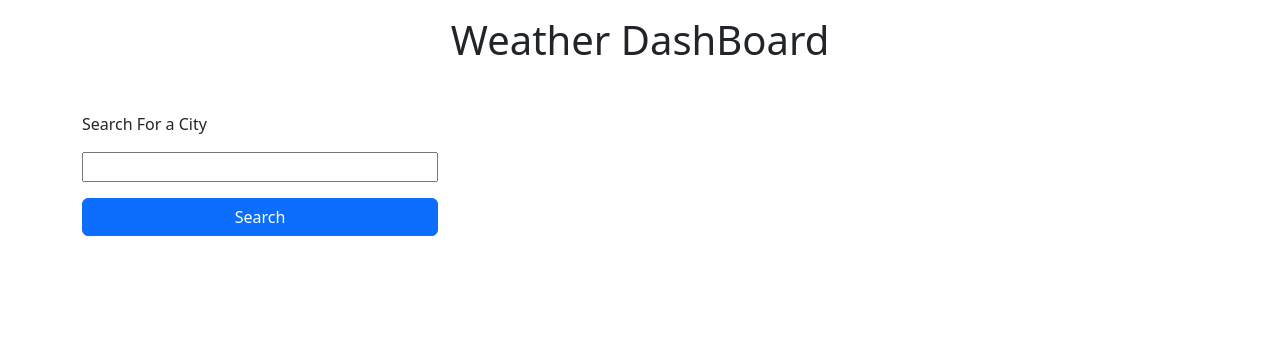
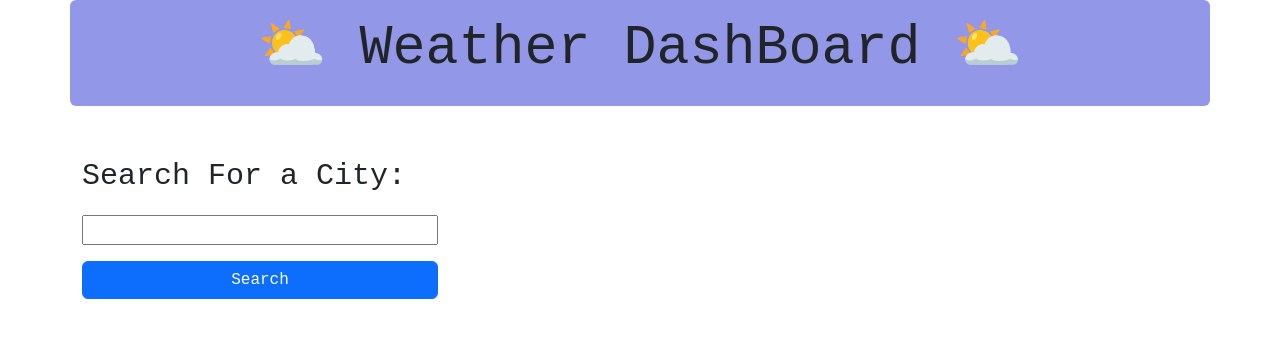
Before and after one commit to TMW93/weather-dashboard, a plain HTML site: page index.html in a window 1280 px wide. Drawn offline with nearby package versions, Linux system fonts and the light colour scheme.

Commit message:
added some more styling

```diff
--- a/assets/css/style.css
+++ b/assets/css/style.css
@@ -0,0 +1,19 @@
+body {
+  font-family: monospace, Arial, sans-serif;
+}
+
+#header-container {
+  background-color: rgba(29, 41, 205, 0.477);
+}
+
+h1 {
+  font-size: 55px;
+}
+
+.form-label {
+  font-size: 30px;
+}
+
+.card-header {
+  color: rgba(21, 68, 187, 0.71);
+}
--- a/assets/js/script.js
+++ b/assets/js/script.js
@@ -65,6 +65,7 @@ function createCards(city) {
         let cityNameEl = document.createElement(`div`);
         cityNameEl.textContent = name + ` (` + currentDate + `)`;
         cityNameEl.classList = `card-header`;
+        cityNameEl.setAttribute(`style`, `font-size: 20px`);
         cardBodyEl.appendChild(cityNameEl);
 
 
@@ -73,6 +74,7 @@ function createCards(city) {
         tempIconEl.setAttribute(`src`, iconURL);
         tempIconEl.setAttribute(`width`, `192px`);
         tempIconEl.setAttribute(`height` , `200px`);
+        tempIconEl.classList = `mx-auto`;
         cardBodyEl.appendChild(tempIconEl);
 
         let listEl = document.createElement(`ul`);
@@ -97,8 +99,8 @@ function createCards(city) {
         if(i === 0) {
           cardContainerMainEl.appendChild(cardBodyEl);
           let fiveDayTitle = document.createElement(`h3`);
-          fiveDayTitle.textContent = `5 Day Forecast`;
-          fiveDayTitle.classList = `p-3`;
+          fiveDayTitle.textContent = `5 Day Forecast:`;
+          fiveDayTitle.classList = `p-3 mt-5`;
           cardContainerFiveDayEl.appendChild(fiveDayTitle);
         } else {
           // cardBodyEl.classList = `d-inline-block`;
--- a/index.html
+++ b/index.html
@@ -11,10 +11,10 @@
 </head>
 
 <body class="flex-column min-100-vh">
-  <div class="container">
+  <div class="container mb-5 rounded" id="header-container">
     <div class="row">
-      <header class="p-3 mb-4">
-        <h1 class="text-center">Weather DashBoard</h1>
+      <header class="p-3">
+        <h1 class="text-center">&#9925 Weather DashBoard &#9925</h1>
       </header>
     </div>
   </div>
@@ -24,7 +24,7 @@
       <div class="col-12 col-lg-4">
         <div>
           <form class="row-align-start mb-5" id="search-form">
-            <label class="form-label mb-3">Search For a City</label>
+            <label class="form-label mb-3">Search For a City:</label>
             <input class="form-input d-block mb-3 w-100" type="text" id="city-input">
             <button type="submit" class="w-100 btn btn-primary btn-block" id="submit-button">Search</button>
           </form>
```
